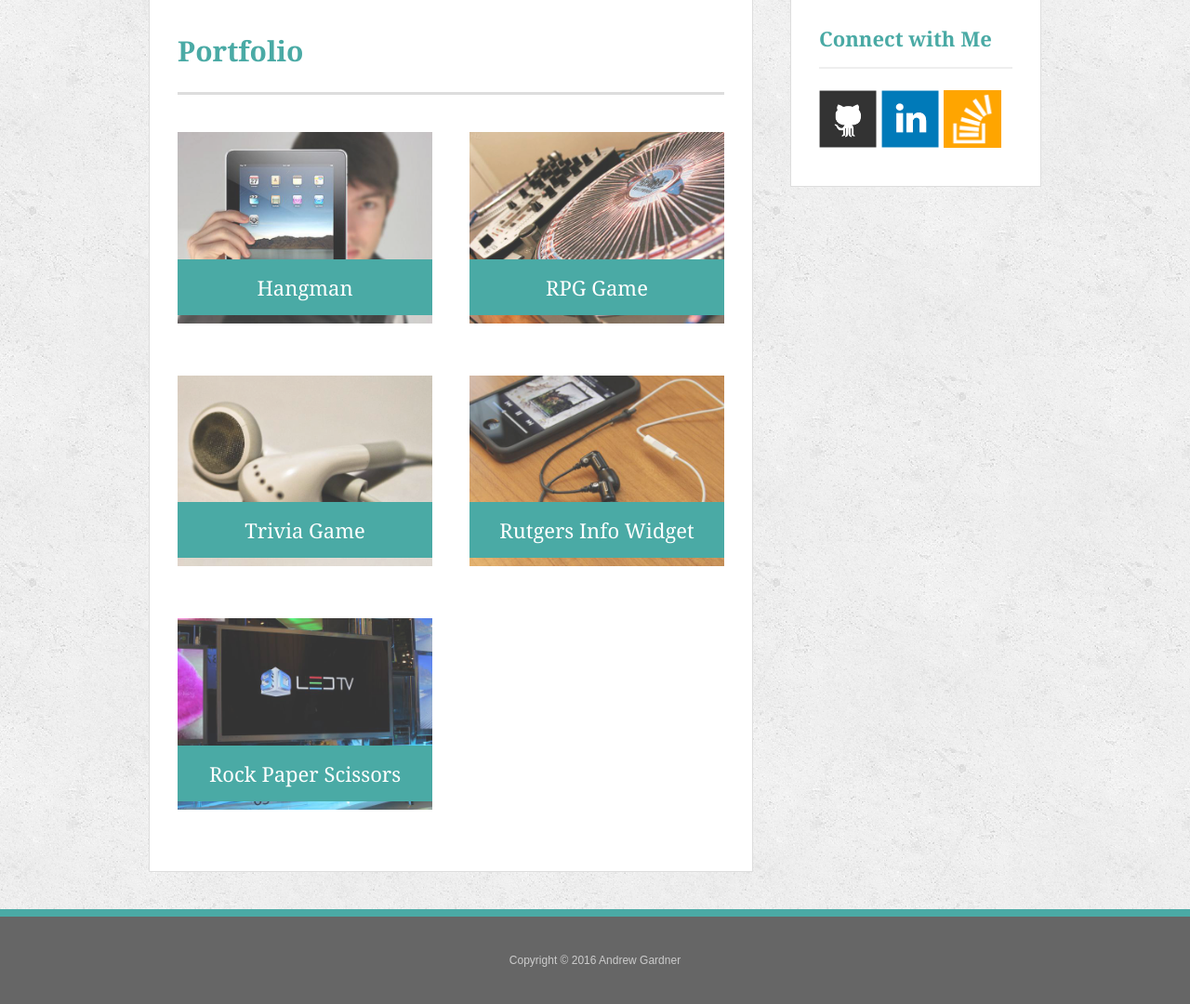
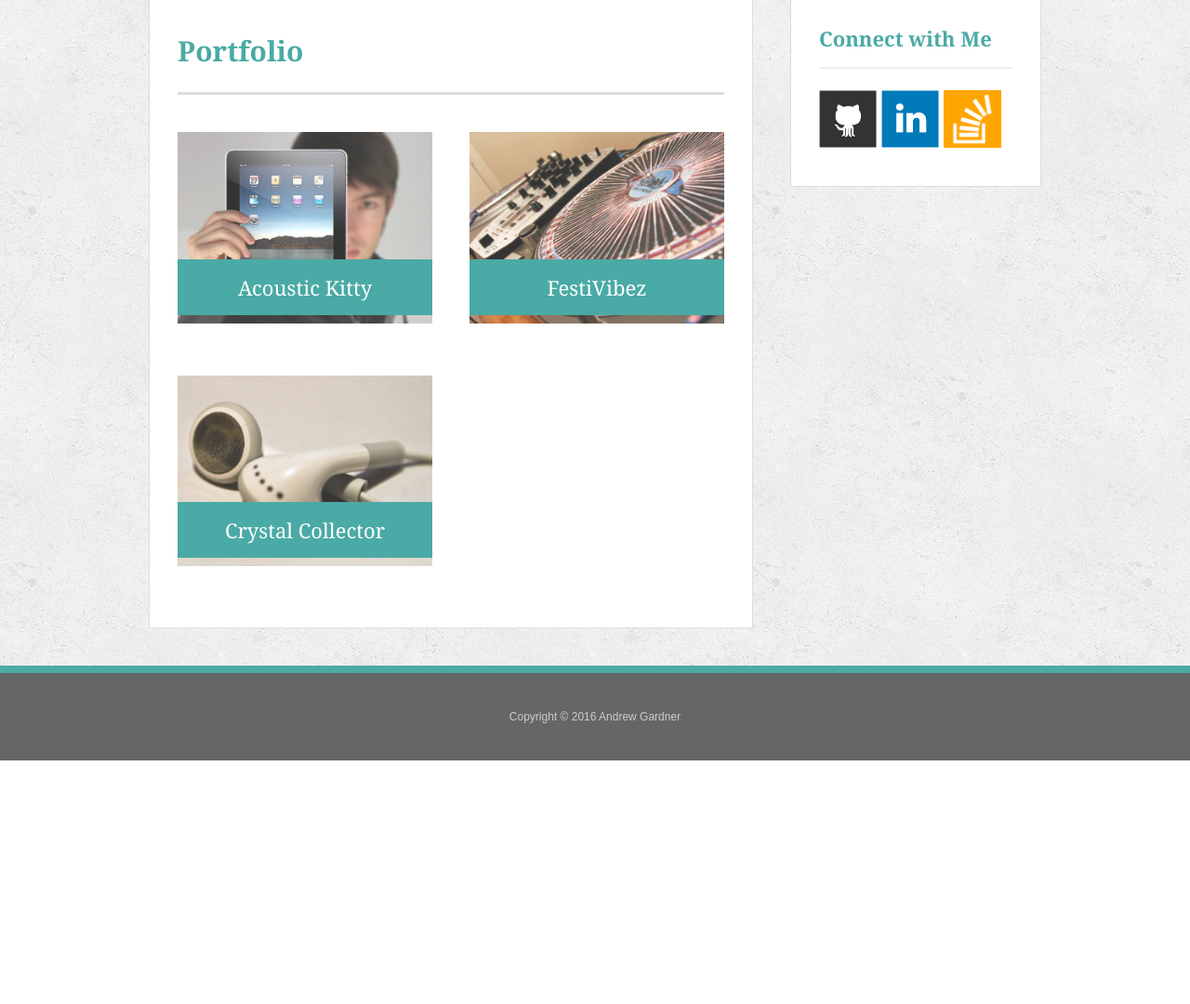
Before and after one commit to andrewgardner95/Responsive-Portfolio, a PHP site: page /portfolio.html in a window 1280 px wide. Shown: the part 131-1211 px from the top of the page at 93% size. After the commit the page ends 949 px from the top, so only its background shows below. Run offline with PHP 8.4, Linux system fonts and the light colour scheme.

Commit message:
minor changes

```diff
--- a/assignment2/assets/css/style.css
+++ b/assignment2/assets/css/style.css
@@ -277,7 +277,7 @@ input[type=submit] {
   }
 
   .auth-image {
-    width: 100%;
+    width: 50%;
     height: auto;
     margin-bottom: 20px;
   }
@@ -336,7 +336,7 @@ input[type=submit] {
   }
 
   .auth-image {
-    width: 100%;
+    width: 50%;
     margin-bottom: 10px;
   }
 
--- a/assignment2/index.html
+++ b/assignment2/index.html
@@ -28,7 +28,7 @@
 
       <img src="assets/images/newjackcity.jpg" class="auth-image" alt="Andrew Gardner">
 
-      <p>I am a senior at the University of San Diego and will be graduating in May of this year. My major is accounting with a concentration in information technology. I have always been passionate about learning new technologies and am excited to put my skills to the test through this program. My goals for this program are to build an impressive portfolio and land a job in web development.</p>
+      <p>I am recent graduate from the University of San Diego. My major is accounting with a concentration in information technology. I have always been passionate about learning new technologies and am excited to put my skills to the test through this program. My goals for this program are to build an impressive portfolio and land a job in web development.</p>
       <p>Outside of school, I like to travel, go fishing, cook, hike, and listen to music. If you would like to learn more about me, you may contact me through this website.</p>
 
     </section>
@@ -46,7 +46,7 @@
 
   <footer>
     <div class="container">
-      Copyright &copy; 2016 Andrew Gardner
+      Copyright &copy; 2017 Andrew Gardner
     </div>
   </footer>
 </body>
--- a/assignment2/portfolio.html
+++ b/assignment2/portfolio.html
@@ -29,27 +29,17 @@
       <div class="work">
         <img src="assets/images/technics-q-c-640-480-1.jpg" alt="hangman">
 
-        <h3>Hangman</h3>
+        <h3>Acoustic Kitty</h3>
       </div>
       <div class="work">
         <img src="assets/images/technics-q-c-640-480-2.jpg" alt="RPG Game">
 
-        <h3>RPG Game</h3>
+        <h3>FestiVibez</h3>
       </div>
       <div class="work">
         <img src="assets/images/technics-q-c-640-480-5.jpg" alt="Trivia Game">
 
-        <h3>Trivia Game</h3>
-      </div>
-      <div class="work">
-        <img src="assets/images/technics-q-c-640-480-7.jpg" alt="Rutgers Info Widget">
-
-        <h3>Rutgers Info Widget</h3>
-      </div>
-      <div class="work">
-        <img src="assets/images/technics-q-c-640-480-9.jpg" alt="Rock Paper Scissors">
-
-        <h3>Rock Paper Scissors</h3>
+        <h3>Crystal Collector</h3>
       </div>
 
     </section>
```
